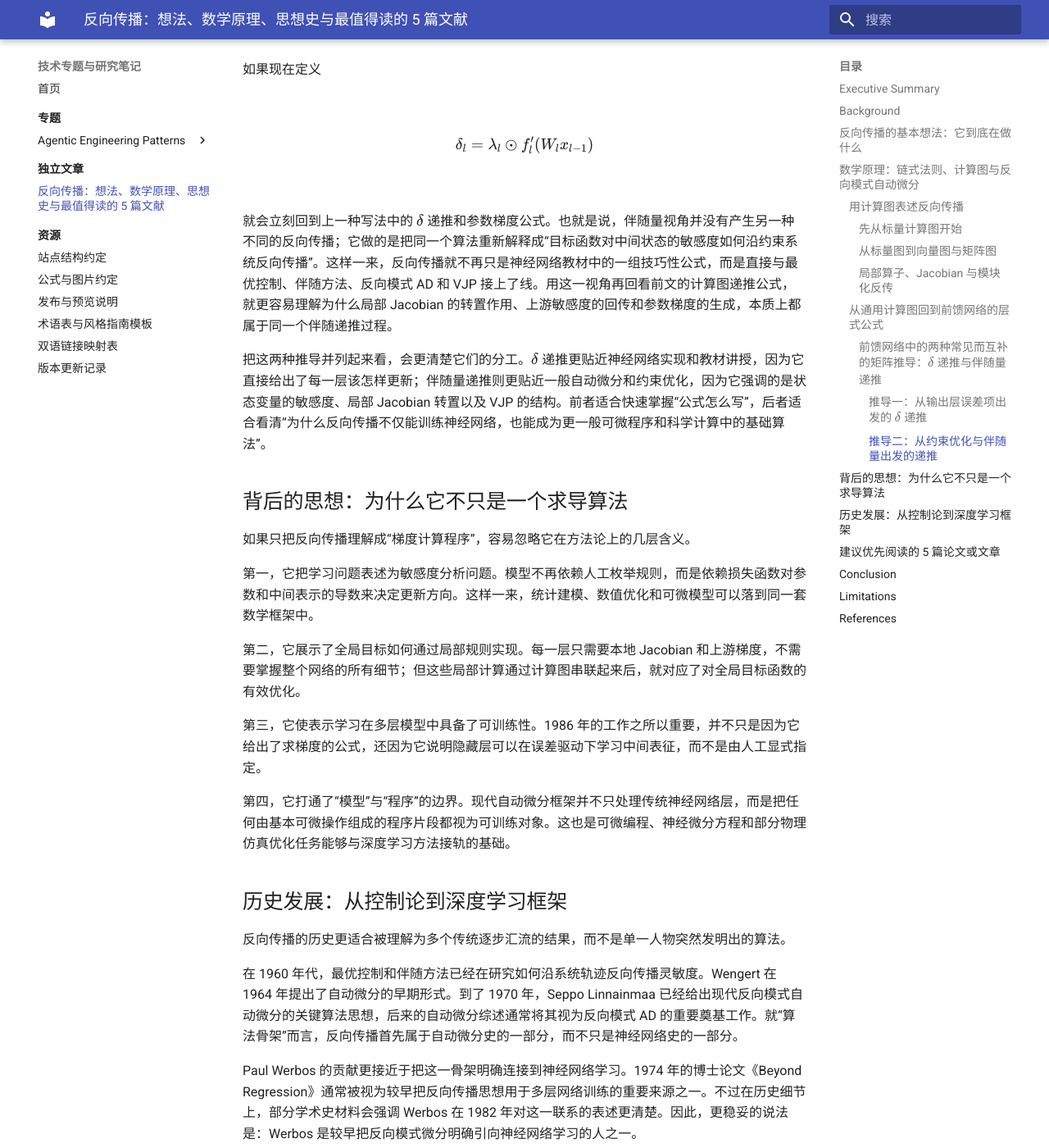
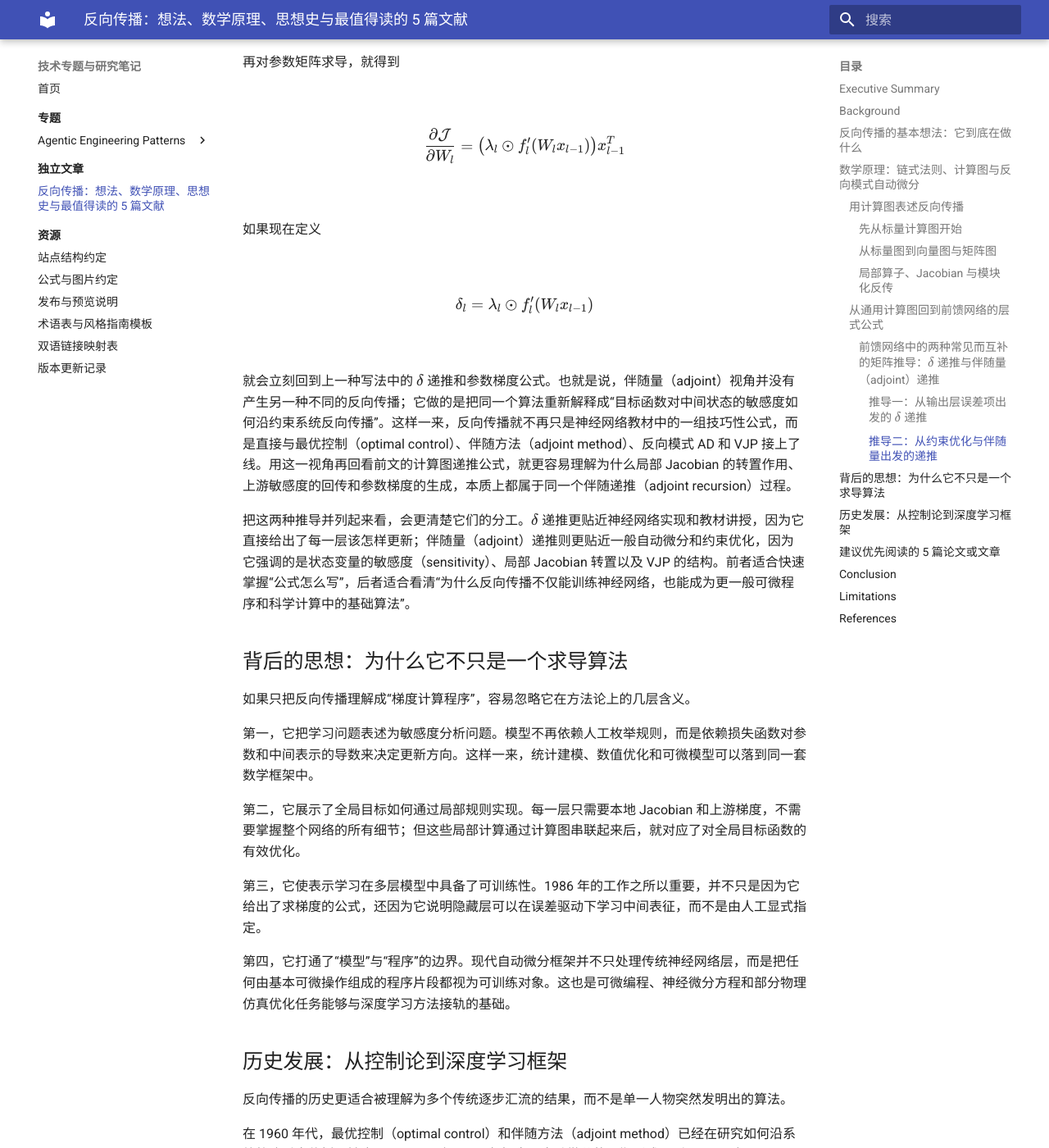
Before and after one commit to mypopydev/mypopydev.github.io, an MkDocs documentation site: the page built from docs/articles/backpropagation-ideas-math-history-5-readings.md, in a window 1280 px wide and 1400 px high, scrolled down 16323 px. Shown: the whole window at 82% size. Built offline with MkDocs 1.6.1 and Material for MkDocs 9.7.7, drawn with Linux system fonts in a browser that asks for light colours; some of the changed text lies outside the part shown.

Commit message:
Unify adjoint terminology

```diff
--- a/docs/articles/backpropagation-ideas-math-history-5-readings.md
+++ b/docs/articles/backpropagation-ideas-math-history-5-readings.md
@@ -3,7 +3,7 @@
 ## Executive Summary
 反向传播通常被定义为一种高效计算梯度的方法。它把神经网络表示为复合函数或计算图，并利用链式法则在一次前向计算和一次反向递推中得到损失函数对全部参数的导数。对现代机器学习而言，它的重要性主要体现在两个层面：一是它使多层可微模型的训练在计算上变得可行，二是它把参数学习、表示学习与数值优化统一到同一套可微框架中。
 
-从历史脉络看，反向传播并不是孤立出现的神经网络技巧，而是最优控制、伴随方法和自动微分（automatic differentiation，简称 AD）逐步汇流后的结果。Linnainmaa 奠定了反向模式自动微分（Reverse Mode Automatic Differentiation，下文简称反向模式 AD）的算法骨架，Werbos 较早把这一思路明确连接到神经网络学习，Rumelhart、Hinton 与 Williams 在 1986 年的论文则推动了它在 AI 社区中的广泛传播。今天的 PyTorch、TensorFlow、JAX 等框架，本质上都在执行这一思路的软件化版本。
+从历史脉络看，反向传播并不是孤立出现的神经网络技巧，而是最优控制、伴随方法（adjoint method）和自动微分（automatic differentiation，简称 AD）逐步汇流后的结果。Linnainmaa 奠定了反向模式自动微分（Reverse Mode Automatic Differentiation，下文简称反向模式 AD）的算法骨架，Werbos 较早把这一思路明确连接到神经网络学习，Rumelhart、Hinton 与 Williams 在 1986 年的论文则推动了它在 AI 社区中的广泛传播。今天的 PyTorch、TensorFlow、JAX 等框架，本质上都在执行这一思路的软件化版本。
 
 ## Background
 在神经网络训练流程中，反向传播通常出现在前向计算之后：模型先根据输入得到输出与损失，再根据损失对各参数求梯度，最后配合梯度下降或其变体更新参数。这里还需要区分两类常被并提的算法：反向传播负责高效计算当前损失对各参数的梯度，而随机梯度下降（stochastic gradient descent，SGD）及其变体负责利用这些梯度更新参数。二者通常在同一训练循环中配合出现，但前者属于梯度计算机制，后者属于优化方法。表面上看，这只是训练中的一个技术步骤；但从方法论上看，它处理的是一个更一般的问题：当一个多层系统的最终输出出现偏差时，这个偏差应当如何分配给中间变量和底层参数。这正是经典的 credit assignment problem，也就是“信用分配问题”。
@@ -57,7 +57,7 @@ $$
 \bar v_i = \frac{\partial L}{\partial v_i}
 $$
 
-称为节点 $v_i$ 的 adjoint（伴随量）或 sensitivity（敏感度），也可以更直观地理解为损失对该节点的敏感度。对输出节点本身，有边界条件
+称为节点 $v_i$ 的伴随量（adjoint）或敏感度（sensitivity），也可以更直观地理解为损失对该节点的敏感度。对输出节点本身，有边界条件
 
 $$
 \bar L = \frac{\partial L}{\partial L} = 1
@@ -185,7 +187,7 @@ $$
 
 如果想把这一节对应到更直接的参考材料，那么 Wengert (1964) 适合用来理解计算轨迹的早期形式，Linnainmaa (1970) 适合用来追溯反向模式自动微分的算法骨架，Griewank 与 Walther (2008) 以及 Baydin 等人 (2018) 则更适合用来把 computation graph、局部 Jacobian、JVP/VJP 与模块化 backward 放回同一套现代语言中阅读。
 
-从算法流程上看，计算图视角下的反向传播通常包含四步。第一，按拓扑顺序完成前向计算，并缓存后续求导所需的中间量。第二，在损失节点处初始化 $\bar L = 1$。第三，按逆拓扑顺序遍历计算图，用局部导数或局部 Jacobian 的转置作用更新各节点的 adjoint（伴随量）。第四，当某个节点本身就是参数时，它对应的 adjoint（伴随量）就是该参数的梯度。
+从算法流程上看，计算图视角下的反向传播通常包含四步。第一，按拓扑顺序完成前向计算，并缓存后续求导所需的中间量。第二，在损失节点处初始化 $\bar L = 1$。第三，按逆拓扑顺序遍历计算图，用局部导数或局部 Jacobian 的转置作用更新各节点的伴随量（adjoint）。第四，当某个节点本身就是参数时，它对应的伴随量（adjoint）就是该参数的梯度。
 
 用一个最小例子可以把这件事写得更具体。设单神经元满足
 
@@ -254,7 +256,7 @@ $$
 \frac{\partial L}{\partial b^{(l)}} = \delta^{(l)}
 $$
 
-这一组公式可以看作上一小节通用计算图公式在“线性算子 + 逐元素非线性”这一类局部模块上的具体化。$\delta^{(l)}$ 本质上就是节点 $z^{(l)}$ 的 adjoint（伴随量）；矩阵转置项 $\left(W^{(l+1)}\right)^T$ 对应的是上层敏感度经由局部 Jacobian 转置映射回当前层；而参数梯度公式则对应线性层这一局部算子的 backward 结果。在实际框架里，开发者通常不会显式构造完整 Jacobian，而是直接实现与之等价的 vector-Jacobian product，VJP，或局部 backward 计算。
+这一组公式可以看作上一小节通用计算图公式在“线性算子 + 逐元素非线性”这一类局部模块上的具体化。$\delta^{(l)}$ 本质上就是节点 $z^{(l)}$ 的伴随量（adjoint）；矩阵转置项 $\left(W^{(l+1)}\right)^T$ 对应的是上层敏感度经由局部 Jacobian 转置映射回当前层；而参数梯度公式则对应线性层这一局部算子的 backward 结果。在实际框架里，开发者通常不会显式构造完整 Jacobian，而是直接实现与之等价的 vector-Jacobian product，VJP，或局部 backward 计算。
 
 如果想把上面的过程压缩到最小可视化例子里，单神经元仍然是合适的入口。它能直接展示一个参数的梯度如何由“损失对输出的敏感度”“激活函数的局部导数”和“该参数对应的输入”三部分相乘得到，同时也能看出更大网络只是把这种局部规则沿图重复组合起来。
 
@@ -282,10 +284,10 @@ $$
 
 这也是为什么很多教材都把 $\delta^{(l)}$ 视为反向传播中的中心量。它不是一个模糊的“误差信号”，而是“如果当前层预激活发生微小变化，最终损失会如何变化”的定量描述。参数梯度能够立即写成 $\partial L / \partial W^{(l)} = \delta^{(l)} (a^{(l-1)})^T$，正是因为 credit assignment 已经被压缩进了 $\delta^{(l)}$ 这一量中。
 
-如果把这一层式写法再向前推进一步，同一个反向传播算法还可以在前馈网络语境下被写成两条互补的正式推导路径：一种从教材里更常见的 $\delta$ 递推公式出发，另一种从伴随量语言出发。
+如果把这一层式写法再向前推进一步，同一个反向传播算法还可以在前馈网络语境下被写成两条互补的正式推导路径：一种从教材里更常见的 $\delta$ 递推公式出发，另一种从伴随量（adjoint）语言出发。
 
-#### 前馈网络中的两种常见而互补的矩阵推导：$\delta$ 递推与伴随量递推
-如果把上面的公式与更具体的推导材料对照来看，那么 Sudeep Raja 的两篇文章正好对应两条非常典型而且彼此互补的路径。前一篇 *A Derivation of Backpropagation in Matrix Form* 更接近神经网络教材常见的“按层写出误差项，再把它矩阵化”的推导；后一篇 *Yet Another Derivation of Backpropagation in Matrix Form (this time using Adjoints)* 则把同一过程放回约束优化、拉格朗日乘子与伴随量的语言中。两条路在数学上给出的是同一个反向传播算法，但它们强调的对象、起点和解释重点并不相同。
+#### 前馈网络中的两种常见而互补的矩阵推导：$\delta$ 递推与伴随量（adjoint）递推
+如果把上面的公式与更具体的推导材料对照来看，那么 Sudeep Raja 的两篇文章正好对应两条非常典型而且彼此互补的路径。前一篇 *A Derivation of Backpropagation in Matrix Form* 更接近神经网络教材常见的“按层写出误差项，再把它矩阵化”的推导；后一篇 *Yet Another Derivation of Backpropagation in Matrix Form (this time using Adjoints)* 则把同一过程放回约束优化、拉格朗日乘子与伴随量（adjoint）的语言中。两条路在数学上给出的是同一个反向传播算法，但它们强调的对象、起点和解释重点并不相同。
 
 ##### 推导一：从输出层误差项出发的 $\delta$ 递推
 第一种写法的起点是一个具体的多层前馈网络，例如
@@ -327,7 +329,7 @@ $$
 x_l = f_l(W_l x_{l-1}), \qquad l = 1, \ldots, L
 $$
 
-那么训练问题就可以理解为：在这些层间关系成立的前提下，最小化最终损失 $l(x_L, y)$。于是可以引入拉格朗日乘子，也就是各层的 adjoint（伴随量）$\lambda_l$，构造
+那么训练问题就可以理解为：在这些层间关系成立的前提下，最小化最终损失 $l(x_L, y)$。于是可以引入拉格朗日乘子，也就是各层的伴随量（adjoint）$\lambda_l$，构造
 
 $$
 \mathcal{J} = l(x_L, y) + \sum_{l=1}^{L} \lambda_l^T \bigl(f_l(W_l x_{l-1}) - x_l\bigr)
@@ -357,9 +359,9 @@ $$
 \delta_l = \lambda_l \odot f_l'(W_l x_{l-1})
 $$
 
-就会立刻回到上一种写法中的 $\delta$ 递推和参数梯度公式。也就是说，伴随量视角并没有产生另一种不同的反向传播；它做的是把同一个算法重新解释成“目标函数对中间状态的敏感度如何沿约束系统反向传播”。这样一来，反向传播就不再只是神经网络教材中的一组技巧性公式，而是直接与最优控制、伴随方法、反向模式 AD 和 VJP 接上了线。用这一视角再回看前文的计算图递推公式，就更容易理解为什么局部 Jacobian 的转置作用、上游敏感度的回传和参数梯度的生成，本质上都属于同一个伴随递推过程。
+就会立刻回到上一种写法中的 $\delta$ 递推和参数梯度公式。也就是说，伴随量（adjoint）视角并没有产生另一种不同的反向传播；它做的是把同一个算法重新解释成“目标函数对中间状态的敏感度如何沿约束系统反向传播”。这样一来，反向传播就不再只是神经网络教材中的一组技巧性公式，而是直接与最优控制（optimal control）、伴随方法（adjoint method）、反向模式 AD 和 VJP 接上了线。用这一视角再回看前文的计算图递推公式，就更容易理解为什么局部 Jacobian 的转置作用、上游敏感度的回传和参数梯度的生成，本质上都属于同一个伴随递推（adjoint recursion）过程。
 
-把这两种推导并列起来看，会更清楚它们的分工。$\delta$ 递推更贴近神经网络实现和教材讲授，因为它直接给出了每一层该怎样更新；伴随量递推则更贴近一般自动微分和约束优化，因为它强调的是状态变量的敏感度、局部 Jacobian 转置以及 VJP 的结构。前者适合快速掌握“公式怎么写”，后者适合看清“为什么反向传播不仅能训练神经网络，也能成为更一般可微程序和科学计算中的基础算法”。
+把这两种推导并列起来看，会更清楚它们的分工。$\delta$ 递推更贴近神经网络实现和教材讲授，因为它直接给出了每一层该怎样更新；伴随量（adjoint）递推则更贴近一般自动微分和约束优化，因为它强调的是状态变量的敏感度（sensitivity）、局部 Jacobian 转置以及 VJP 的结构。前者适合快速掌握“公式怎么写”，后者适合看清“为什么反向传播不仅能训练神经网络，也能成为更一般可微程序和科学计算中的基础算法”。
 
 ## 背后的思想：为什么它不只是一个求导算法
 如果只把反向传播理解成“梯度计算程序”，容易忽略它在方法论上的几层含义。
@@ -375,7 +377,7 @@ $$
 ## 历史发展：从控制论到深度学习框架
 反向传播的历史更适合被理解为多个传统逐步汇流的结果，而不是单一人物突然发明出的算法。
 
-在 1960 年代，最优控制和伴随方法已经在研究如何沿系统轨迹反向传播灵敏度。Wengert 在 1964 年提出了自动微分的早期形式。到了 1970 年，Seppo Linnainmaa 已经给出现代反向模式自动微分的关键算法思想，后来的自动微分综述通常将其视为反向模式 AD 的重要奠基工作。就“算法骨架”而言，反向传播首先属于自动微分史的一部分，而不只是神经网络史的一部分。
+在 1960 年代，最优控制（optimal control）和伴随方法（adjoint method）已经在研究如何沿系统轨迹反向传播灵敏度。Wengert 在 1964 年提出了自动微分的早期形式。到了 1970 年，Seppo Linnainmaa 已经给出现代反向模式自动微分的关键算法思想，后来的自动微分综述通常将其视为反向模式 AD 的重要奠基工作。就“算法骨架”而言，反向传播首先属于自动微分史的一部分，而不只是神经网络史的一部分。
 
 Paul Werbos 的贡献更接近于把这一骨架明确连接到神经网络学习。1974 年的博士论文《Beyond Regression》通常被视为较早把反向传播思想用于多层网络训练的重要来源之一。不过在历史细节上，部分学术史材料会强调 Werbos 在 1982 年对这一联系的表述更清楚。因此，更稳妥的说法是：Werbos 是较早把反向模式微分明确引向神经网络学习的人之一。
 
@@ -394,7 +396,9 @@ Paul Werbos 的贡献更接近于把这一骨架明确连接到神经网络学
 | 4 | MIT Vision Book, Chapter 14, *Backpropagation* | 这一章节对计算图、局部导数与模块化求导过程给出了较清晰的数学说明。 |
 | 5 | 3Blue1Brown, *What is backpropagation really doing?* | 这份材料更适合建立直觉，再与正式公式对应起来阅读。 |
 
-如果还想补一个“现代框架视角”的入口，可以继续看 JAX 或 Dive into Deep Learning 关于自动微分的章节，因为这些材料能把“反向传播是神经网络训练算法”与“反向传播是反向模式自动微分的具体实例”这两个视角联系起来。
+如果还想补一个“现代框架视角”的入口，可以先看 JAX 或 Dive into Deep Learning 关于自动微分的章节，再配合 George Assaad 于 2025 年写的 *Everything You Need to Know About Backpropagation*。前两者适合建立 autodiff 接口层面的基本认识，Assaad 的文章则进一步把“不必显式构造 Jacobian”“线性层 VJP 的外积写法”以及 softmax-cross-entropy 梯度的实现视角串到 JAX `custom_vjp` 的代码框架里。
+
+如果你更喜欢课程讲义式的材料，那么 Hinton 在 Coursera 课程中的 *The Ups and Downs of Backpropagation* 也值得顺手读一遍。它的价值不在于提供最新的自动微分语言，而在于用更经典的神经网络教学口吻把 credit assignment、Sigmoid 下的 `δ` 递推、学习率与初始化等实践问题串起来，适合作为 1986 年论文与现代框架叙述之间的一座桥。
 
 如果你当前最关心的是本文新增的“计算图”部分，那么更直接的补充顺序可以是：先看 Wengert (1964) 与 Linnainmaa (1970) 了解 computation trace 与反向模式的历史源头，再看 Griewank 与 Walther 以及 Baydin 等人的系统化整理，最后回到现代框架文档，把这些概念和实际自动微分接口对上。
 
```
Also changed, not shown: other parts of docs/articles/backpropagation-ideas-math-history-5-readings.md (+3 -0 lines).
